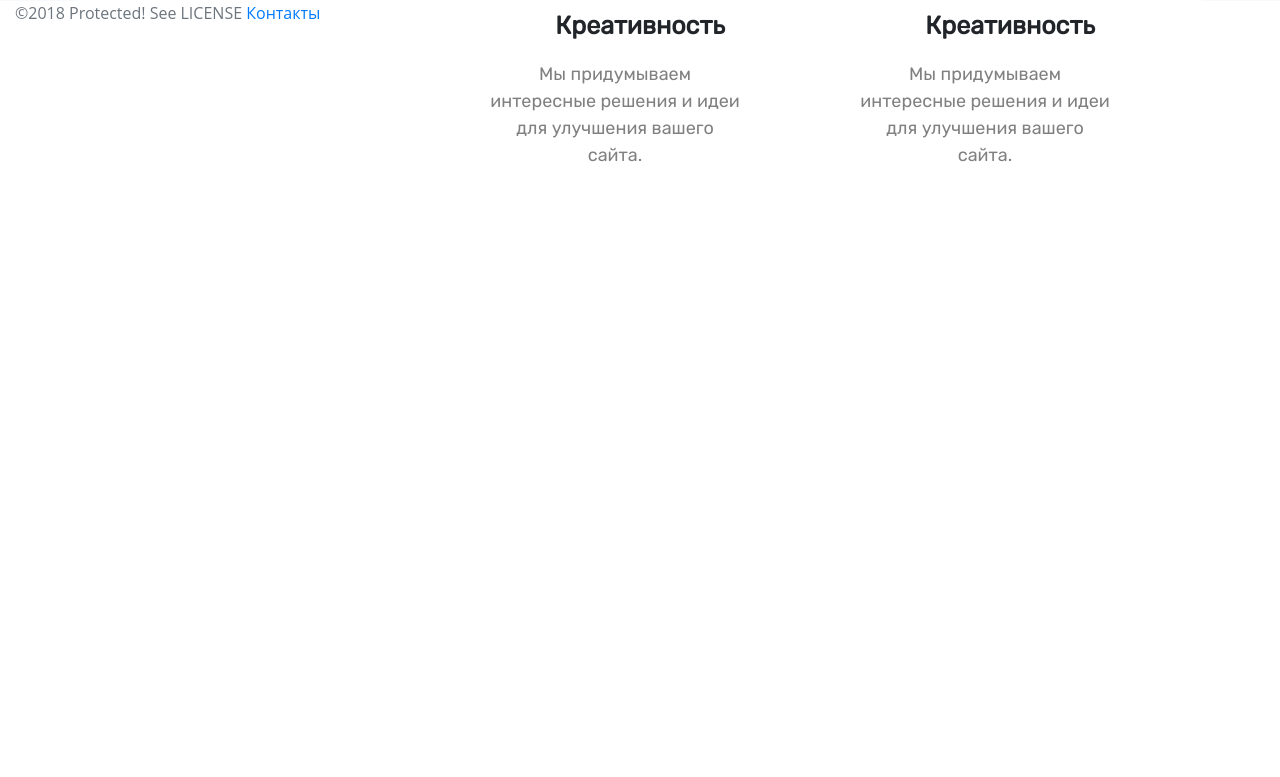
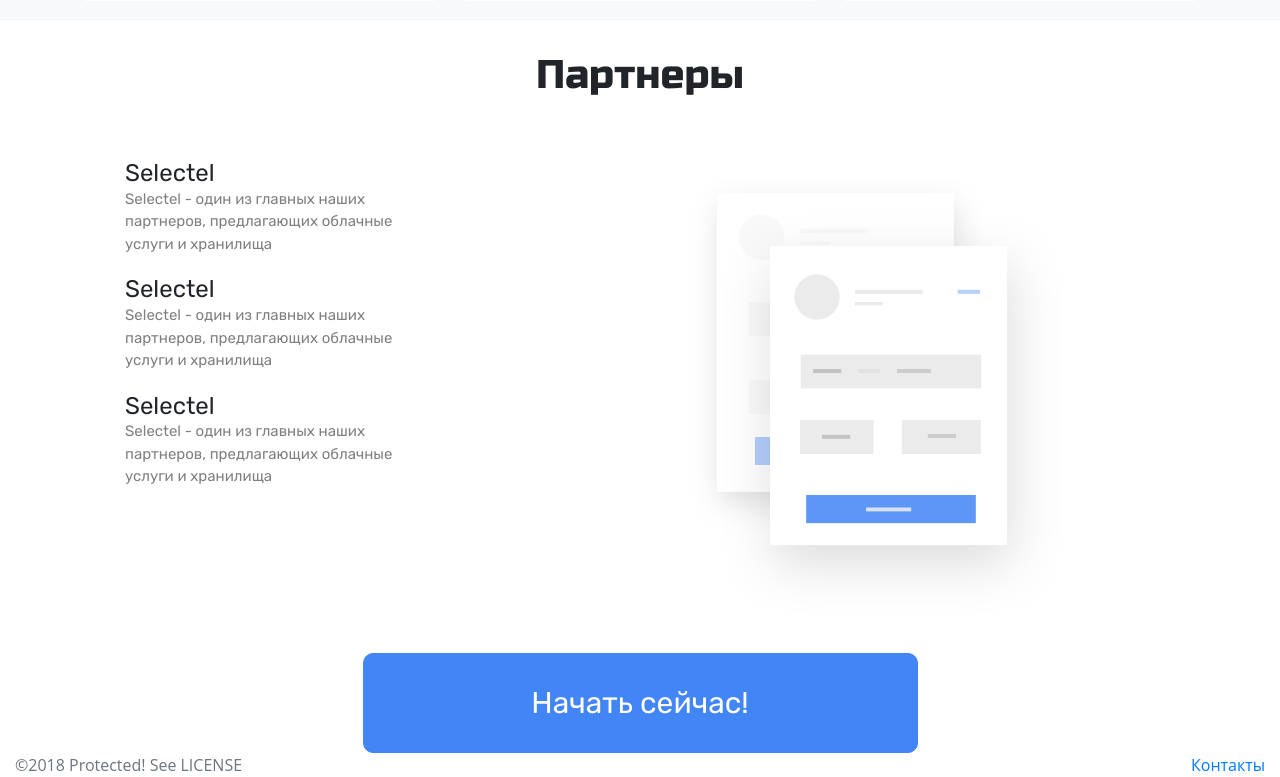
Before and after one commit to mar4elkin/SelectelHackaton, a Django app: page / in a window 1280 px wide. Shown: the part 1429-2206 px from the top of the page. Before the commit the page ends 1591 px from the top, so only its background shows below. Run offline with Django 3.2, Linux system fonts and the light colour scheme; some libraries are stand-ins or nearby versions.

Commit message:
Index.html create

```diff
--- a/asseets/css/main.css
+++ b/asseets/css/main.css
@@ -20,12 +20,6 @@
 
 .indexBody{
     background-color: white;
-}
-/* Для всех белых контейнеров */
-.contBack{
-    background-color: #fff;
-    border-radius: 10px;
-    padding: 30px;
 }
 
 /* navbar*/
@@ -115,21 +109,26 @@
     text-align: center;
     font-size: 20px;
     background-color: #fff;
-    height: 300px;
+    height: 320px;
     padding: 20px;
+    padding-top: 40px;
+    margin-bottom: 20px;
 }
 .infoGroups__title{
     font-size: 25px;
     font-family: 'Rubik', sans-serif;
     font-weight: 700;
+    margin-top: 0;
 }
 
 .infoGroups__text{
     font-size: 18px;
-    margin-right: 0;
-    width: 250px;
     color: grey;
     font-family: 'Rubik', sans-serif;
+}
+
+.icon{
+    font-size: 50px;
 }
 
 /* footer */
@@ -146,3 +145,45 @@
     color:grey;
     text-decoration: none;
 }
+
+.partners__list{
+
+}
+.partners__list__element{
+    text-decoration: none;
+    list-style-type: none;
+}
+
+.partners__list__element__title{
+    font-family: 'Rubik', sans-serif;
+    margin-bottom: 0;
+}
+
+.partners__list__element__text{
+    font-family: 'Rubik', sans-serif;
+    font-size: 15px;
+    color: grey;
+    width: 300px;
+}
+.partner__img{
+    width: 420px;
+    height: 474px;
+}
+
+.glavButtonContainer{
+    text-align: center;
+
+}
+
+.glavButton{
+    width: 50%;
+    height: 100px;
+    margin-top: 40px;
+    font-family: 'Rubik', sans-serif;
+    font-size: 30px;
+    color: #fff;
+    background-color: #4285f4;
+    border: 1px #4285f4 solid;
+    border-radius: 10px;
+
+}
--- a/selectelhackaton/templates/bases/bootstrap.html
+++ b/selectelhackaton/templates/bases/bootstrap.html
@@ -16,6 +16,7 @@
 <link rel="stylesheet" href="https://stackpath.bootstrapcdn.com/bootstrap/4.1.1/css/bootstrap.min.css" integrity="sha384-WskhaSGFgHYWDcbwN70/dfYBj47jz9qbsMId/iRN3ewGhXQFZCSftd1LZCfmhktB" crossorigin="anonymous">
 <link rel="stylesheet" href="https://use.fontawesome.com/releases/v5.0.13/css/all.css" integrity="sha384-DNOHZ68U8hZfKXOrtjWvjxusGo9WQnrNx2sqG0tfsghAvtVlRW3tvkXWZh58N9jp" crossorigin="anonymous">
 <link href="https://fonts.googleapis.com/css?family=Rubik|Russo+One&display=swap" rel="stylesheet">
+<link rel="stylesheet" href="https://stackpath.bootstrapcdn.com/font-awesome/4.7.0/css/font-awesome.min.css">
 
 
 {% block app_css %}<link rel="stylesheet" media="screen" href='{% static "css/main.css" %}'>{% endblock app_css %}
--- a/selectelhackaton/templates/visitor/landing-index.html
+++ b/selectelhackaton/templates/visitor/landing-index.html
@@ -45,7 +45,7 @@
         <div class="row">
             <div class="col-lg-4">
                 <div class="infoGroups wow zoomIn" data-wow-delay="0.4s">
-                  <span><i class="person__icon fa fa-vk"></i></span>
+                  <span class="icon"><i class="fab fa-accessible-icon"></i></span>
                   <h3 class="infoGroups__title">
                     Команда
                   </h3>
@@ -57,7 +57,7 @@
 
               <div class="col-lg-4">
                 <div class="infoGroups wow zoomIn" data-wow-delay="0.6s">
-                  <img src="img/head.png" alt="" class="infoGroups__icon" >
+                  <span class="icon"><i class="fab fa-accessible-icon"></i></span>
                   <h3 class="infoGroups__title">
                     Креативность
                   </h3>
@@ -69,7 +69,7 @@
 
               <div class="col-lg-4">
                   <div class="infoGroups wow zoomIn" data-wow-delay="0.6s">
-                    <img src="img/head.png" alt="" class="infoGroups__icon" >
+                    <span class="icon"><i class="fab fa-accessible-icon"></i></span>
                     <h3 class="infoGroups__title">
                       Креативность
                     </h3>
@@ -83,7 +83,7 @@
         <div class="row">
           <div class="col-lg-4">
               <div class="infoGroups wow zoomIn" data-wow-delay="0.4s">
-                <span><i class="person__icon fa fa-vk"></i></span>
+                <span class="icon"><i class="fab fa-accessible-icon"></i></span>
                 <h3 class="infoGroups__title">
                   Команда
                 </h3>
@@ -95,7 +95,7 @@
 
             <div class="col-lg-4">
               <div class="infoGroups wow zoomIn" data-wow-delay="0.6s">
-                <img src="img/head.png" alt="" class="infoGroups__icon" >
+                <span class="icon"><i class="fab fa-accessible-icon"></i></span>
                 <h3 class="infoGroups__title">
                   Креативность
                 </h3>
@@ -107,7 +107,7 @@
 
             <div class="col-lg-4">
                 <div class="infoGroups wow zoomIn" data-wow-delay="0.6s">
-                  <img src="img/head.png" alt="" class="infoGroups__icon" >
+                  <span class="icon"><i class="fab fa-accessible-icon"></i></span>
                   <h3 class="infoGroups__title">
                     Креативность
                   </h3>
@@ -120,6 +120,52 @@
       </div> <!-- /container -->
     </section>
 
+    <section class="partners">
+       <div class="container">
+          <div class="row">
+              <div class="col-lg-12">
+                <div class="advantages">
+                  <h1 class="advantages__title">
+                    Партнеры
+                  </h1>
+                </div>
+              </div>
+            </div>
+         <div class="row">
+          <div class="col-lg-6">
+           <ul class="partners__list">
+             <li class="partners__list__element">
+               <h3 class="partners__list__element__title"> Selectel</h3>
+               <p class="partners__list__element__text">Selectel - один из главных наших партнеров, предлагающих облачные услуги и хранилища</p>
+              </li>
+              <li class="partners__list__element">
+                  <h3 class="partners__list__element__title">Selectel</h3>
+                  <p class="partners__list__element__text">Selectel - один из главных наших партнеров, предлагающих облачные услуги и хранилища</p>
+                 </li>
+                 <li class="partners__list__element">
+                    <h3 class="partners__list__element__title"> Selectel</h3>
+                    <p class="partners__list__element__text">Selectel - один из главных наших партнеров, предлагающих облачные услуги и хранилища</p>
+                   </li>
+           </ul>
+          </div>
+          <div class="col-lg-6">
+            <img src="{% static 'img/Partners.png' %}" alt="" class="partner__img">
+          </div>
+         </div>
+       </div>
+    </section>
+    <section class="start">
+      <div class="container">
+        <div class="row">
+          <div class="col-lg-12">
+            <div class="glavButtonContainer">
+              <button class="glavButton">Начать сейчас!</button>
+            </div>
+          </div>
+        </div>
+      </div>
+    </section>
+
     </main>
 
 
```
Also changed, not shown: asseets/img/Partners.png (added).
